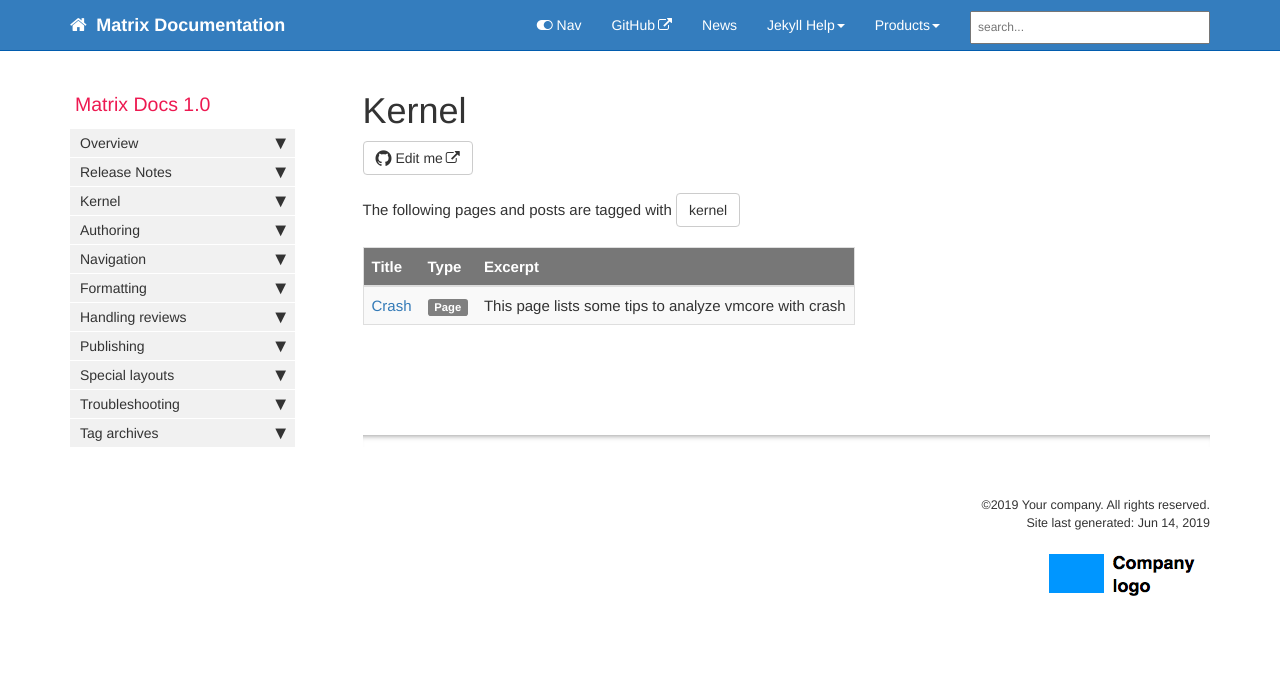
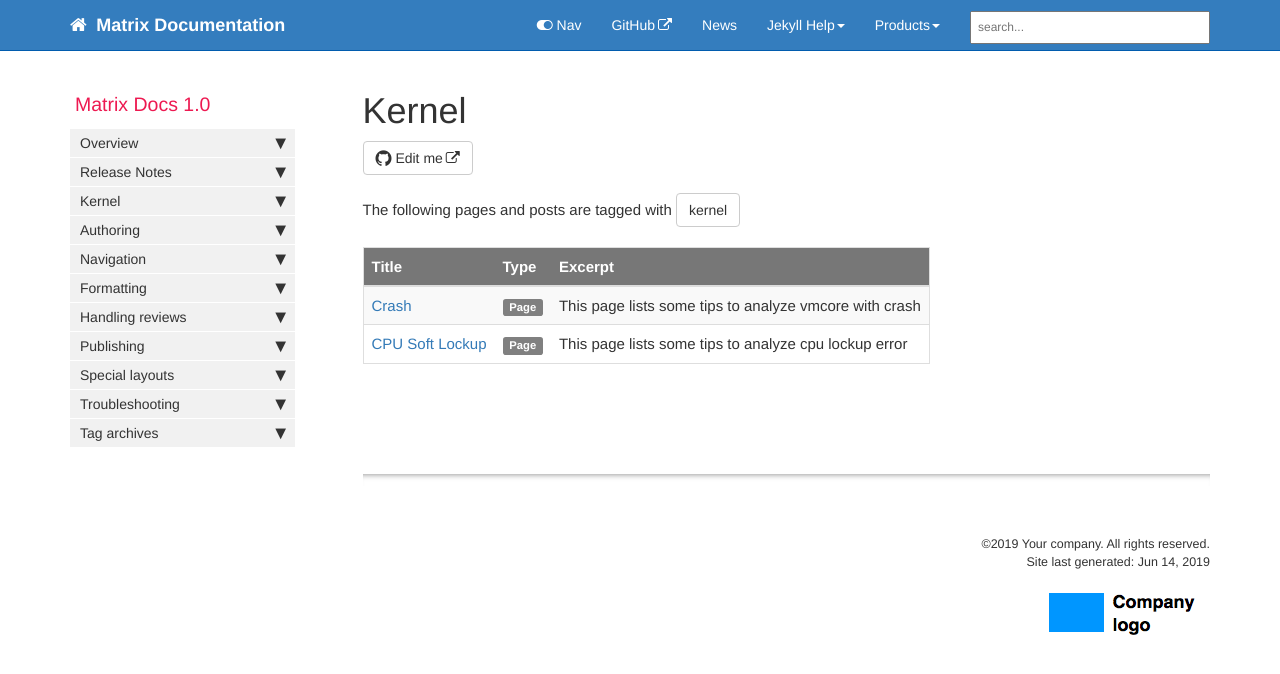
Before and after one commit to matrixzj/documentations, a Jekyll site: the page built from pages/tags/tag_kernel.md, in a window 1280 px wide. Shown: the top 674 px of the page. Built offline with Jekyll 4.4.1, drawn with Linux system fonts in a browser that asks for light colours; comment, search, counter and statistics services are not loaded; some of the changed lines change nothing that is shown.

Commit message:
There are 1 files have been modified at 2019-06-14 03:32:32 . 	-rwxr-xr-x 1 jzou ops 470 Jun 13 05:36 ../../_includes/footer.html There are 1 files have been added at 2019-06-14 03:32:32. 	-rw-r--r-- 1 jzou ops 9085 Jun 14 03:32 kernel_softlockup.md No files have been deleted. No file type has been changed.

````diff
--- a/_includes/footer.html
+++ b/_includes/footer.html
@@ -3,7 +3,7 @@
                 <div class="col-lg-12 footer">
                &copy;{{ site.time | date: "%Y"  }} {{site.company_name}}. All rights reserved. <br />
 {% if page.last_updated %}<span>Page last updated:</span> {{page.last_updated}}<br/>{% endif %} Site last generated: {{ site.time | date: "%b %-d, %Y"  }} <br />
-<p><img src="{{ "images/company_logo.png" }}" alt="Company logo"/></p>
+<p><img src="{{ "images/company_logo.png" }}" alt="Matrix ZJ"/></p>
                 </div>
             </div>
 </footer>
--- /dev/null
+++ b/pages/kernel/kernel_softlockup.md
@@ -0,0 +1,95 @@
+---
+title: CPU Soft Lockup
+tags: [kernel]
+keywords: trouble, CPU, Soft Lockup, kernel
+last_updated: Juue 14, 2019
+summary: "This page lists some tips to analyze cpu lockup error"
+sidebar: mydoc_sidebar
+permalink: kernel_cpu_soft_lockup.html
+folder: kernel
+---
+
+
+## CPU Soft lockup
+=====
+
+A **soft lockup** is the symptom of a task or kernel thread using and not releasing a CPU for a longer period of time than allowed.
+
+The technical reason behind a soft lock involves CPU interrupts and nmi-watchdog. For each online CPU on the system, a watchdog process gets created. This kernel thread is created with highest scheduling priority possible. This process "wakes up" once per second, gets the current time stamp for the CPU it is responsible for, and saves this into the PER-CPU data structure. There is a separate interrupt that calls a function `softlockup_tick()`, which is responsible for comparing the current time to the saved time as last recorded by the watchdog. If the current time is greater than the `watchdog_thresh` (`softlockup_thresh` in version 5), then a soft lock is reported because the real-time watchdog thread could not get onto the CPU. One common example of this is if a thread with a higher priority than the watchdog thread is attempting to acquire a spin lock, it can hold the CPU long enough for soft locks to be reported. We will further discuss this example, but please note that there are many conditions that can lead to a soft lock: they do not always involve spinlock waits.
+
+A **spinlock** is a synchronization mechanism used to protect a resource -- typically a data structure -- from concurrent access by multiple threads. Unlike other synchronization mechanisms, a thread will continuously poll the lock until it obtains the lock. The spinlock is held until the thread releases it -- presumably because the thread no longer needs access to the resource.
+
+Spinlocks are efficient when they are blocked for only a brief period of time, but as they prevent the CPU core from performing other work while the thread is waiting for the spinlock, they are inefficient when the thread must wait for an extended period of time.
+
+The Kernel will report a soft lockup warning when it detects that the CPU was busy for a long time without releasing a spinlock. This is because threads should not sleep while holding the spinlock, as it might lead to deadlock. Because the threads do not sleep, the nmiwatchdog thread never gets to run, the CPU data structure timestamp never gets updated, and the kernel detects the condition and produces the warning.
+
+### Example Root Cause Analysis:
+
+Reviewing the sample log messages below, we see reported soft lockups on CPU 1:
+
+```bash
+Aug 13 17:42:32 hostname kernel: BUG: soft lockup - CPU#1 stuck for 10s! [kswapd1:982]
+Aug 13 17:42:32 hostname kernel: CPU 1:
+Aug 13 17:42:32 hostname kernel: Modules linked in: mptctl mptbase sg ipmi_si(U) ipmi_devintf(U) ipmi_msghandler(U) nfsd exportfs auth_rpcgss autofs4 nfs fscache nfs_acl hidp l2cap bluetooth lockd sunrpc bonding ipv6 xfrm_nalgo crypto_api dm_multipath scsi_dh video hwmon backlight sbs i2c_ec i2c_core button battery asus_acpi acpi_memhotplug ac parport_pc lp parport shpchp hpilo bnx2(U) serio_raw pcspkr dm_raid45 dm_message dm_region_hash dm_mem_cache dm_snapshot dm_zero dm_mirror dm_log dm_mod usb_storage cciss(U) sd_mod scsi_mod ext3 jbd uhci_hcd ohci_hcd ehci_hcd
+Aug 13 17:42:32 hostname kernel: Pid: 982, comm: kswapd1 Tainted: G      2.6.18-164.el5 #1
+Aug 13 17:42:32 hostname kernel: RIP: 0010:[<ffffffff80064bcc>]  [<ffffffff80064bcc>] .text.lock.spinlock+0x2/0x30
+Aug 13 17:42:32 hostname kernel: RSP: 0018:ffff81101f63fd38  EFLAGS: 00000282
+Aug 13 17:42:32 hostname kernel: RAX: ffff81101f63fd50 RBX: 0000000000000000 RCX: 000000000076d3ba
+Aug 13 17:42:32 hostname kernel: RDX: 0000000000000000 RSI: 00000000000000d0 RDI: ffffffff88442e30
+Aug 13 17:42:32 hostname kernel: RBP: ffffffff800c9241 R08: 0000000000193dbf R09: ffff81068a77cbb0
+Aug 13 17:42:32 hostname kernel: R10: 0000000000000064 R11: 0000000000000282 R12: ffff810820001f80
+Aug 13 17:42:32 hostname kernel: R13: ffffffff800480be R14: 000000000000000e R15: 0000000000000002
+Aug 13 17:42:32 hostname kernel: FS:  0000000000000000(0000) GS:ffff81101ff81a40(0000) knlGS:0000000000000000
+Aug 13 17:42:32 hostname kernel: CS:  0010 DS: 0018 ES: 0018 CR0: 000000008005003b
+Aug 13 17:42:32 hostname kernel: CR2: 00000000076fc460 CR3: 0000000000201000 CR4: 00000000000006e0
+Aug 13 17:42:32 hostname kernel:
+Aug 13 17:42:32 hostname kernel: Call Trace:
+Aug 13 17:42:32 hostname kernel:  [<ffffffff8840933a>] :nfs:nfs_access_cache_shrinker+0x2d/0x1da
+Aug 13 17:42:32 hostname kernel:  [<ffffffff8003f349>] shrink_slab+0x60/0x153
+Aug 13 17:42:32 hostname kernel:  [<ffffffff80057db5>] kswapd+0x343/0x46c
+Aug 13 17:42:32 hostname kernel:  [<ffffffff8009f6c1>] autoremove_wake_function+0x0/0x2e
+Aug 13 17:42:32 hostname kernel:  [<ffffffff80057a72>] kswapd+0x0/0x46c
+Aug 13 17:42:32 hostname kernel:  [<ffffffff8009f4a9>] keventd_create_kthread+0x0/0xc4
+Aug 13 17:42:32 hostname kernel:  [<ffffffff8003298b>] kthread+0xfe/0x132
+Aug 13 17:42:32 hostname kernel:  [<ffffffff8009c33e>] request_module+0x0/0x14d
+Aug 13 17:42:32 hostname kernel:  [<ffffffff8005dfb1>] child_rip+0xa/0x11
+Aug 13 17:42:32 hostname kernel:  [<ffffffff8009f4a9>] keventd_create_kthread+0x0/0xc4
+Aug 13 17:42:32 hostname kernel:  [<ffffffff8003288d>] kthread+0x0/0x132
+Aug 13 17:42:32 hostname kernel:  [<ffffffff8005dfa7>] child_rip+0x0/0x11
+```
+
+This system was also reporting soft locks for the following processes: bash, rsync, hpetfe, and kswapd.
+
+The most important clue as to the cause of the soft lockup is the location of where the code was executing when the soft lockup was detected. This can be found on this line with the RIP (return instruction pointer):
+
+```bash
+Aug 13 17:42:32 hostname kernel: RIP: 0010:[<ffffffff80064bcc>]  [<ffffffff80064bcc>] .text.lock.spinlock+0x2/0x30
+```
+
+In this case the code was trying to acquire a spinlock and this is a typical cause of a soft lockup message. This thread is being prevented from acquiring the spinlock because - most likely - another process has been holding onto the spinlock for too long. So this soft lockup message shows a victim to the real problem and an investgation is needed to find the culprit process that is holding the spinlock. Since a process that holds a spinlock must be currently running on a CPU then a listing of the stack traces for all CPUs is needed to locate the spinlock holder (ie sysrq-t or 'bt -a' in crash). It's also possible that a highly contended reader/writer lock with many readers can cause starvation for writers especially on a NUMA based system where the cost of the memory access to the lock is not equal for all CPUs.
+
+If the soft lockup message shows an RIP that is not trying to acquire a spinlock and is in a seemingly arbitrary place in the code then it may be the case that the process is executing an unbounded loop without relinquishing the CPU. In this case the code needs to be inspected to figure out why it has not terminated. It may be necessary to insert a conditional reschedule (cond_resched()) call in the loop to allow it to temporarily yield the CPU so that other processes can run.
+
+For this particular example above also pay attention to this line:
+
+```bash
+Aug 13 17:42:32 hostname kernel:  [<ffffffff8840933a>] :nfs:nfs_access_cache_shrinker+0x2d/0x1da
+```
+
+Linux now supports local caching of certain file systems (currently only NFS and the in-kernel AFS file systems). This permits remote data to be cached on local disk, thus potentially speeding up future accesses to that data by avoiding the need to go to the network and fetch it again. In this case, something seems to have gone wrong. This NFS cache facility (nfs_access_cache_shrinker) went into loop to do its caching task and locked some internal resources that are needed by other processes as well (bash, kswapd, and rsync, in this case). But the NFS cache did not release the lock before 10 seconds elapsed, so the kernel prints the informational message in logs to let system administrators know about the condition.
+
+Now we will examine why this delay might have occurred. We see the following nfs mounts:
+
+```bash
+nfs1:/abi      /abi                    nfs     soft,bg 0 0
+nfs2:/d1       /servers/nfs2/d1        nfs     soft,bg 0 0
+nfs3:/d1       /servers/nfs3/d1        nfs     soft,bg 0 0
+nfs4:/d1       /servers/nfs4/d1        nfs     soft,bg 0 0
+nfs5:/d1       /servers/nfs5/d1        nfs     soft,bg 0 0
+```
+
+There are many possibilities why this has happened. The most common is if one of the NFS shares went down because of a network connectivity problem. We also see at the time of crash the rsync utility was running, so there is a possibility that this utility was dealing with any one of the NFS shares and prevented timely access to the resource.
+
+The default soft lockup threshold for Red Hat Enterprise Linux 5 is 10s. This has been increased to 60s in Red Hat Enterprise Linux 6.
+
+{% include links.html %}
````
